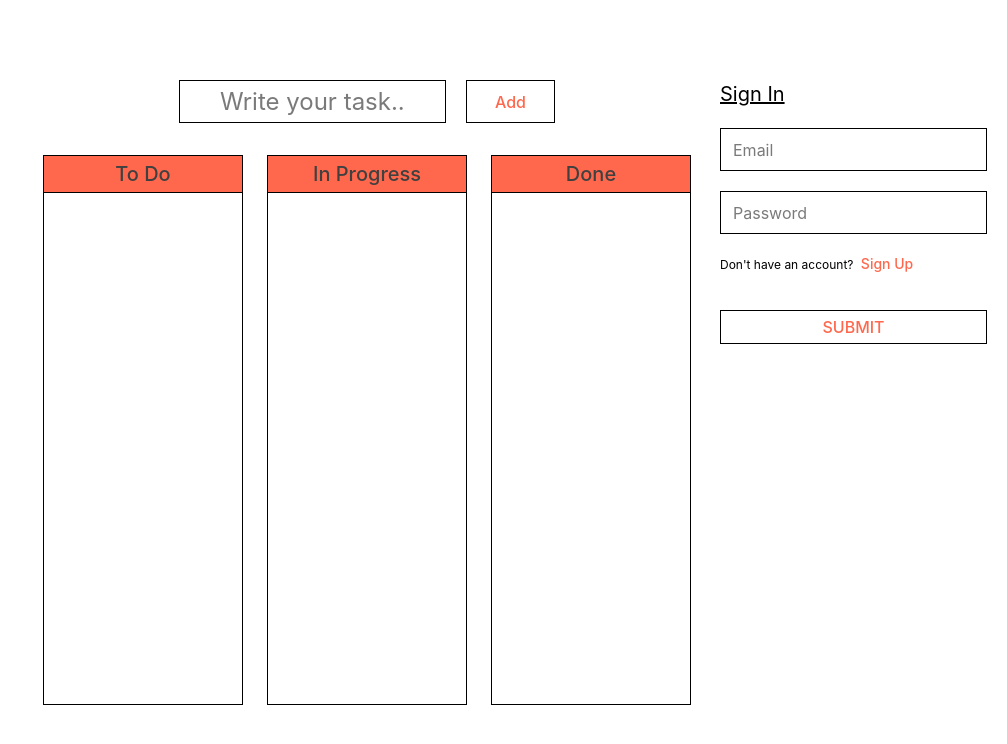
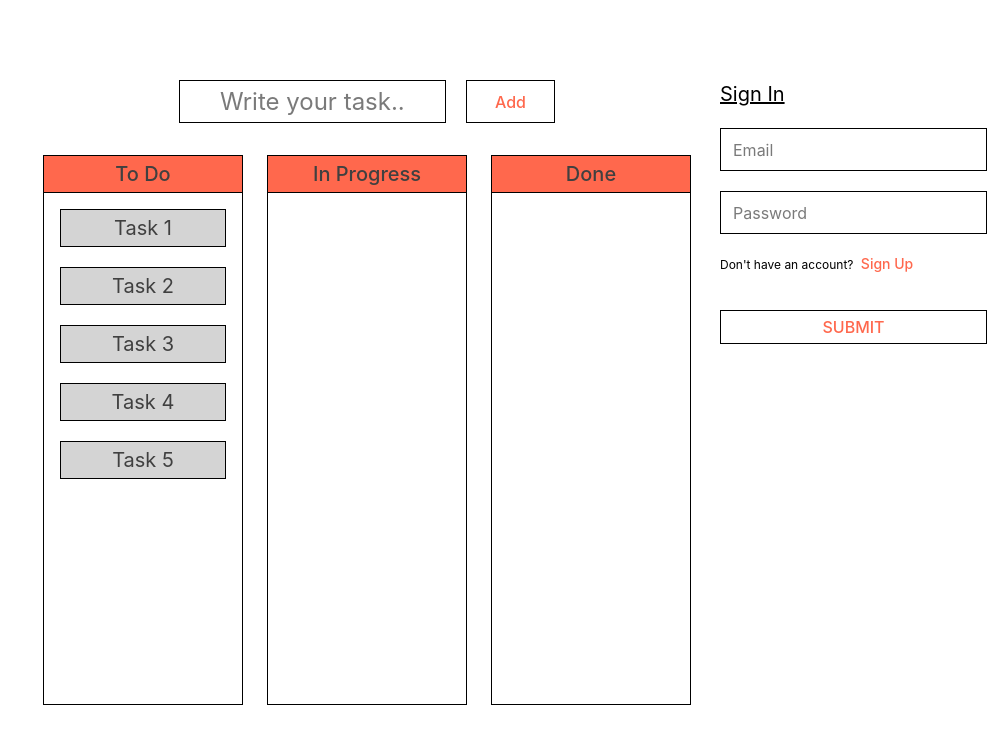
Before and after one commit to 433chowdhury/kanban-board, a React (Create React App) app: page / in a window 1280 px wide. Shown: the top 744 px of the page, without its empty margins (273-1280 px from the left). Built offline with nearby package versions, Linux system fonts and the light colour scheme.

Commit message:
users wiithout sign up can see new board

```diff
--- a/src/App.js
+++ b/src/App.js
@@ -21,6 +21,53 @@ function App() {
   const [reviewData, setReviewData] = useState([]);
   const [newReview, setNewReview] = useState("");
 
+  const [user, setUser] = useState(() => {
+    const persistedUser = localStorage.getItem("user");
+    if (persistedUser) return JSON.parse(persistedUser);
+    else return null;
+  });
+
+  const [loginPhase, setLoginPhase] = useState("Sign In");
+
+  const [taskName, setTaskName] = useState("");
+
+  const [state, setState] = useState({
+    todo: [
+      {
+        card_id: 1,
+        card_name: "Task 1",
+        board_name: "To Do",
+        card_order: 0,
+      },
+      {
+        card_id: 2,
+        card_name: "Task 2",
+        board_name: "To Do",
+        card_order: 1,
+      },
+      {
+        card_id: 3,
+        card_name: "Task 3",
+        board_name: "To Do",
+        card_order: 2,
+      },
+      {
+        card_id: 4,
+        card_name: "Task 4",
+        board_name: "To Do",
+        card_order: 3,
+      },
+      {
+        card_id: 5,
+        card_name: "Task 5",
+        board_name: "To Do",
+        card_order: 4,
+      },
+    ],
+    inProgress: [],
+    done: [],
+  });
+
   const handleLogout = () => {
     setUser(null);
     localStorage.clear();
@@ -37,22 +84,6 @@ function App() {
       }, 3000);
     }
   };
-
-  const [user, setUser] = useState(() => {
-    const persistedUser = localStorage.getItem("user");
-    if (persistedUser) return JSON.parse(persistedUser);
-    else return null;
-  });
-
-  const [loginPhase, setLoginPhase] = useState("Sign In");
-
-  const [taskName, setTaskName] = useState("");
-
-  const [state, setState] = useState({
-    todo: [],
-    inProgress: [],
-    done: [],
-  });
 
   const fetchCards = useCallback(async (userId) => {
     const response = await fetch(`http://localhost:3001/card/${userId}`);
@@ -138,6 +169,10 @@ function App() {
 
   const handleAdd = async (e) => {
     e.preventDefault();
+    if (!user) {
+      handleNotification("Please Sign In!");
+      return;
+    }
     if (!taskName) return;
     try {
       handleNotification("Please wait...", true);
```
